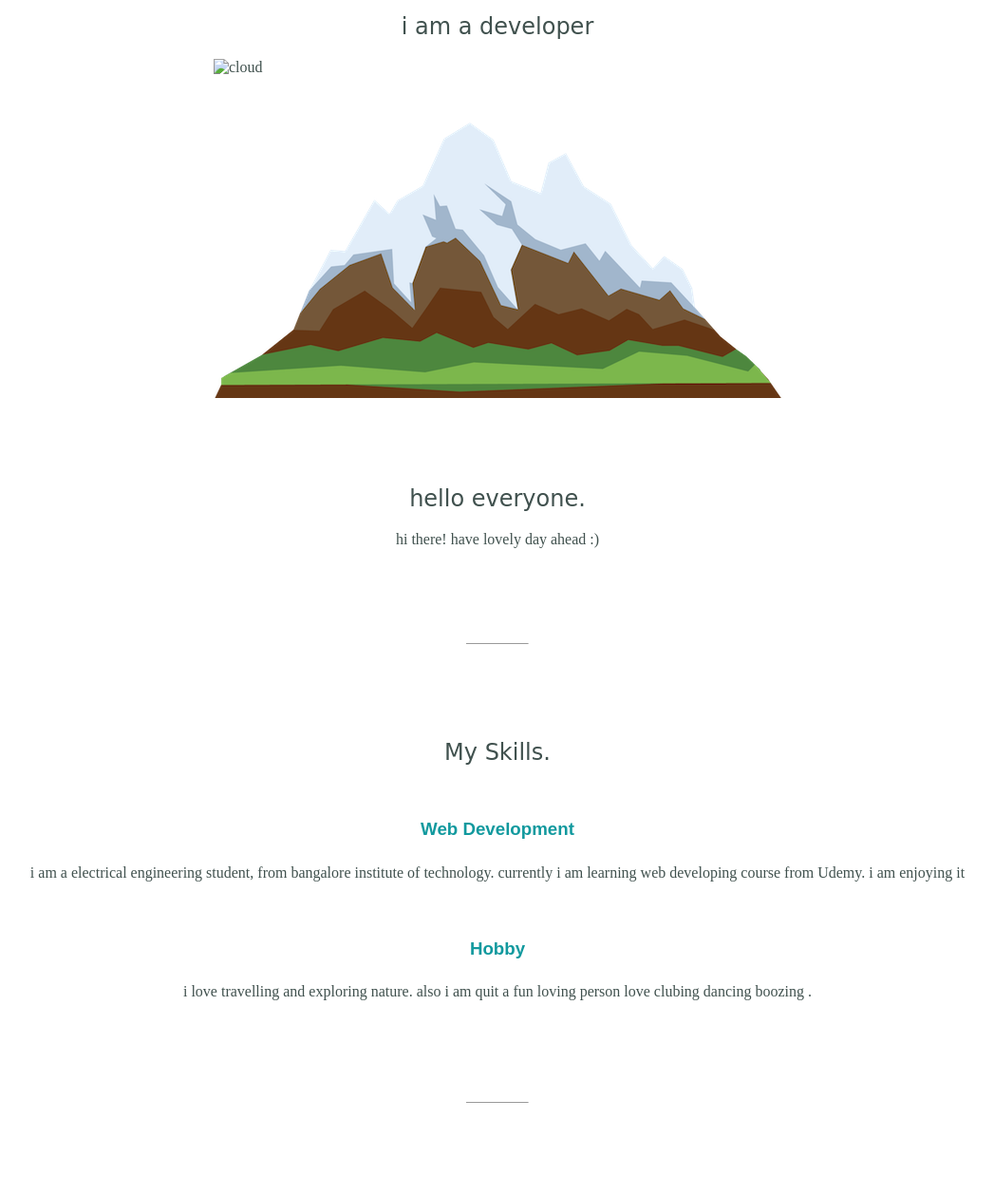
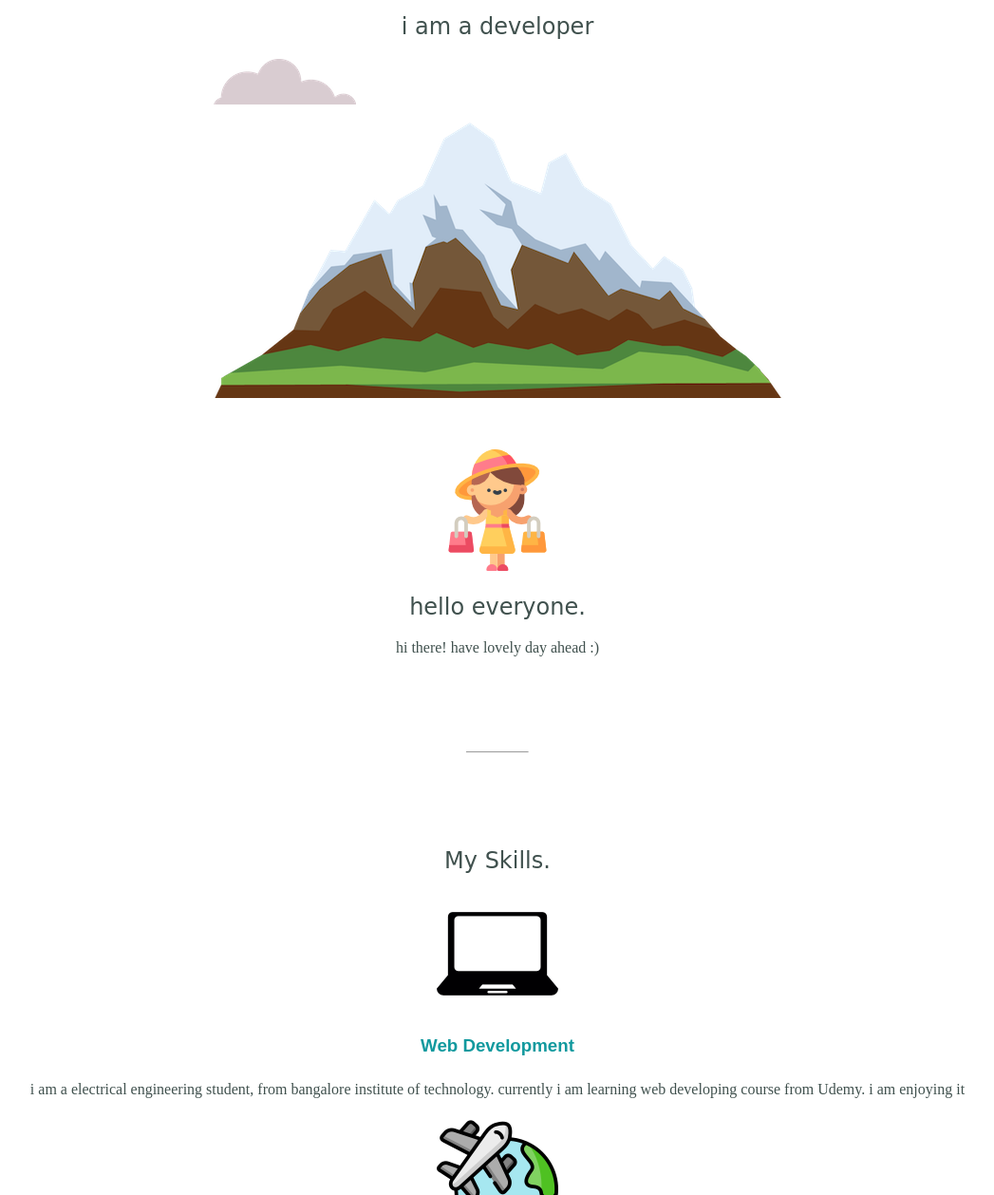
Before and after one commit to garimagsowami/mysite, a plain HTML site: page index.html in a window 1280 px wide. Shown: the part 221-1479 px from the top of the page at 95% size, without its empty margins (116-1163 px from the left). Drawn offline with Linux system fonts and the light colour scheme; files whose address does not match are found by name.

Commit message:
Update index.html

```diff
--- a/index.html
+++ b/index.html
@@ -8,15 +8,15 @@
   </head>
   <body>
 <div class="top-container">
-      <img class="top-cloud" src="images/cloud.png" alt="cloud">
+      <img class="top-cloud" src="cloud.png" alt="cloud">
       <h1>i'm garima</h1>
       <h2>i am a developer</h2>
-      <img class="bottom-cloud" src="images/cloud.png" alt="cloud">
+      <img class="bottom-cloud" src="cloud.png" alt="cloud">
       <img src="images/mountain.png" alt="mountain">
 </div>
 <div class="middle-container">
     <div class="profile">
-      <img src="images/girl.png" alt="">
+      <img src="girl.png" alt="">
       <h2>hello everyone.</h2>
       <p class="intro">
       </p>hi there! have lovely day ahead :) </p>
@@ -25,12 +25,12 @@
     <div class="skills">
       <h2>My Skills.</h2>
     <div class="skill-row">
-        <img class="code-img" src="images/monitor.png" alt="">
+        <img class="code-img" src="monitor.png" alt="">
         <h3>Web Development</h3>
         <p>i am a electrical engineering student, from  bangalore institute of technology. currently i am learning web developing course from Udemy. i am enjoying it</p>
     </div>
     <div class="skill-row">
-        <img class="travel-img" src="images/travels.png" alt="">
+        <img class="travel-img" src="travels.png" alt="">
         <h3>Hobby</h3>
         <p>i love travelling and exploring nature. also i am quit a fun loving person love clubing  dancing boozing . </p>
       </div>
```
